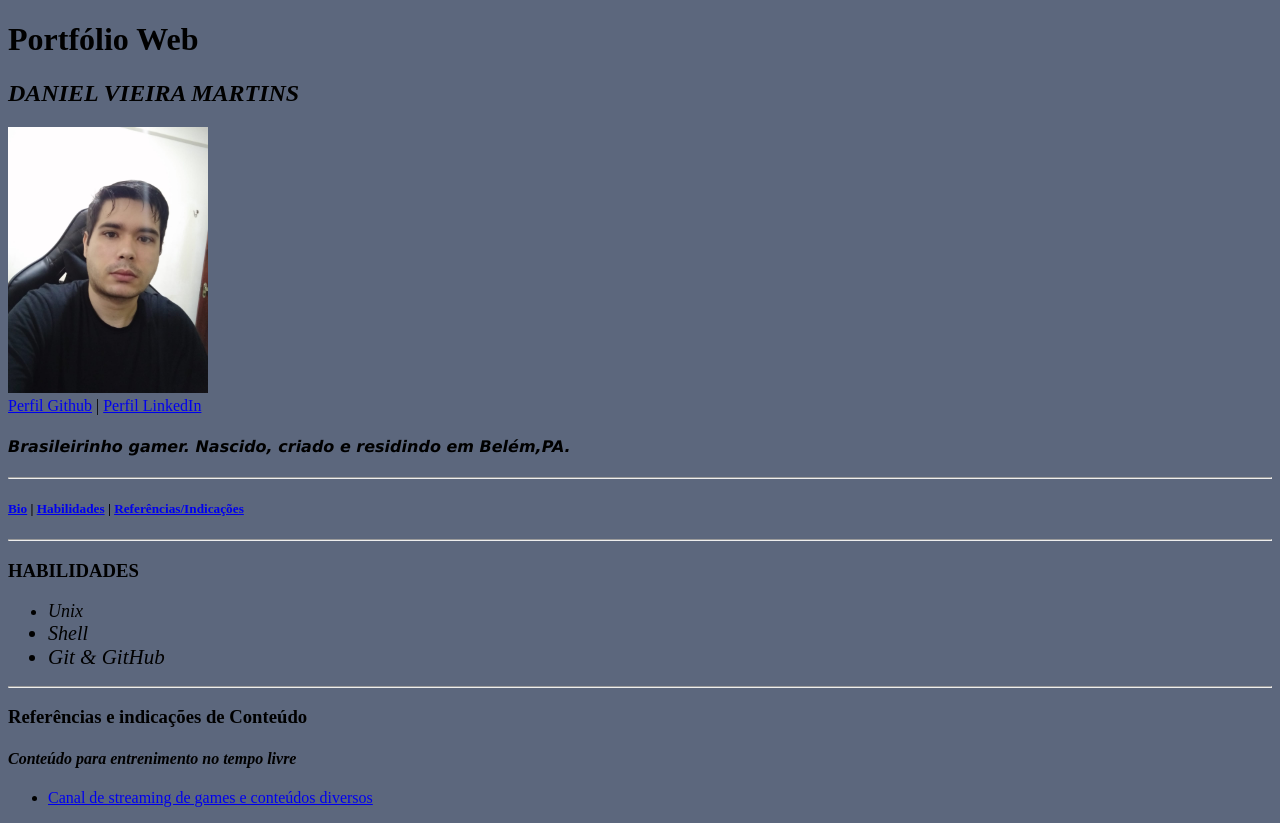
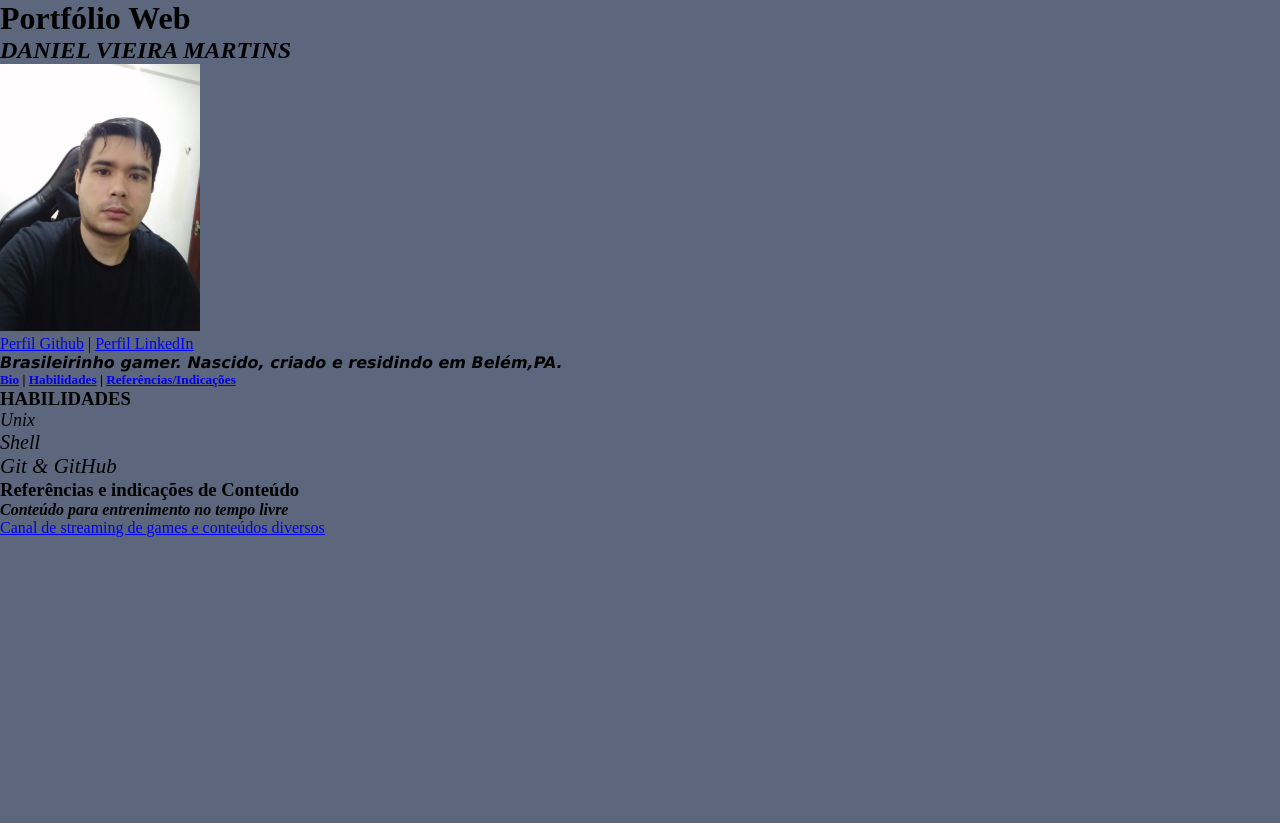
Before and after one commit to d-vieira/d-vieira.github.io, a plain HTML site: page index.html in a window 1280 px wide. After the commit the page ends 800 px from the top, so only its background shows below. Drawn offline with Linux system fonts and the light colour scheme.

Commit message:
Atualiza estrutura em index.html; Adiciona 'reset standard' em style.css; Atualiza e identa estrutura inicial em style.css

```diff
--- a/index.html
+++ b/index.html
@@ -8,9 +8,9 @@
     <link rel="stylesheet" type="text/css" href="style.css">
   </head>
   <body>
-    <div>
+    <div id="page">
 
-      <div class="mainTittle">
+      <div id="mainTittle">
         <h1><strong>
           Portfólio Web
         </strong></h1>
@@ -20,18 +20,18 @@
         </em></h2>
       </div>
 
-      <div class="picture">
+      <div id="picture">
         <img id="bio" src="material/WhatsApp Image 2022-01-14 at 12.17.42.jpeg" width="200px" alt="Foto de Daniel Vieira"><br>
         <a href="https://github.com/d-vieira"target="_blank">Perfil Github</a> | <a href="https://www.linkedin.com/in/daniel-vieira-75930922b/"target="_blank">Perfil LinkedIn</a>
       </div>
 
-      <div class="description">
+      <div id="description">
         <h4 class="descriptionClass"><em>
           <strong class="bornClass" >Brasileirinho</strong> gamer. <strong>Nascido</strong>, <strong>criado</strong> e residindo em <strong class="bornClass" >Belém,PA.</strong>
         </em></h4>
       </div>
 
-  </div>
+
 
       <hr>
 
@@ -73,6 +73,6 @@
         </a></li>
       </ul>
 
-
+    </div>
   </body>
 </html>
--- a/style.css
+++ b/style.css
@@ -1,4 +1,25 @@
-<style>
+* {
+  margin: 0;
+  padding: 0;
+  border: 0;
+}
+
+#page {
+
+}
+
+#mainTittle {
+
+}
+
+#picture {
+
+}
+
+#description {
+
+}
+
 .nameClass {
     font-family: 'Times New Roman', Times, serif;
     font-style: italic;
@@ -27,5 +48,3 @@
 body {
     background-color: #5C677D;
   }
-
-</style>
```
Lines whose indentation alone changed are shown as unchanged.
